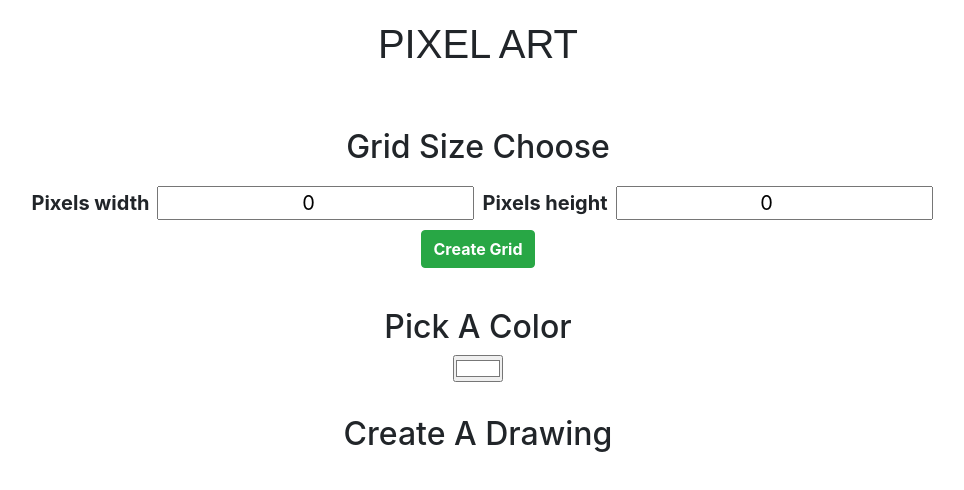
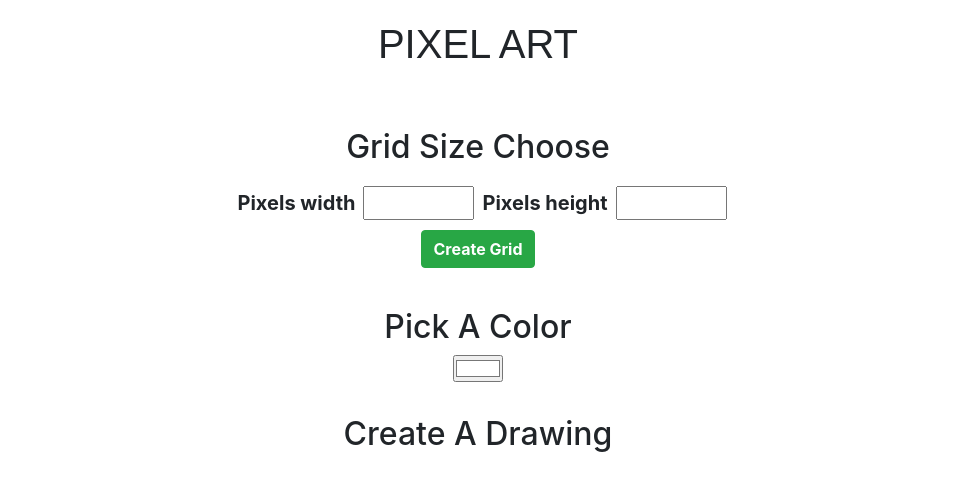
Before and after one commit to BartoszBielecki-PL/pixel-art, a React (Create React App) app: page / in a window 1280 px wide. Shown: the top 490 px of the page, without its empty margins (162-1126 px from the left). Built offline with nearby package versions, Linux system fonts and the light colour scheme.

Commit message:
define min and max on grid size

```diff
--- a/src/components/DrawingArea.sass
+++ b/src/components/DrawingArea.sass
@@ -1,10 +1,8 @@
 main
     font-size: 20px
     position: relative
-
     h2
         margin-bottom: 20px
-
     .drawingArea
         display: flex
         flex-wrap: wrap
@@ -13,11 +11,9 @@ main
         top: 60px
         left: 50%
         transform: translateX(-50%)
-
     div
         width: 20px
         height: 20px
         border: 1px solid black
-
     div:hover
         cursor: pointer
--- a/src/components/GridSizeChoose.js
+++ b/src/components/GridSizeChoose.js
@@ -4,8 +4,8 @@ import "./GridSizeChoose.sass";
 
 class GridSizeChoose extends Component {
   state = {
-    width: 0,
-    height: 0,
+    width: "",
+    height: "",
   };
 
   handleWidthChange = (e) => {
@@ -22,7 +22,7 @@ class GridSizeChoose extends Component {
 
   handleClick = () => {
     const { width, height } = this.state;
-    if (width > 0 && height > 0) {
+    if (width > 0 && height > 0 && width <= 100 && height <= 100) {
       this.props.createGrids(width, height);
       this.props.setDrawingAreaWidth(width);
       this.setState({
@@ -30,7 +30,9 @@ class GridSizeChoose extends Component {
         height: 0,
       });
     } else {
-      alert("Grid width and height have to be bigger than 0!");
+      alert(
+        "Grid width and height have to be bigger than 0 and smaller than 100!"
+      );
     }
   };
 
@@ -41,12 +43,22 @@ class GridSizeChoose extends Component {
       <section className="gridSizeChoose">
         <h2> Grid Size Choose </h2>
         <label htmlFor="pixelWidth"> Pixels width </label>
-        <input type="number" value={width} onChange={this.handleWidthChange} />
+        <input
+          type="number"
+          value={width}
+          onChange={this.handleWidthChange}
+          min="1"
+          max="100"
+          defaultValue={1}
+        />
         <label htmlFor="pixelHeight"> Pixels height </label>
         <input
           type="number"
           value={height}
           onChange={this.handleHeightChange}
+          min="1"
+          max="100"
+          defaultValue={1}
         />
         <button className="btn btn-success" onClick={this.handleClick}>
           Create Grid
```
